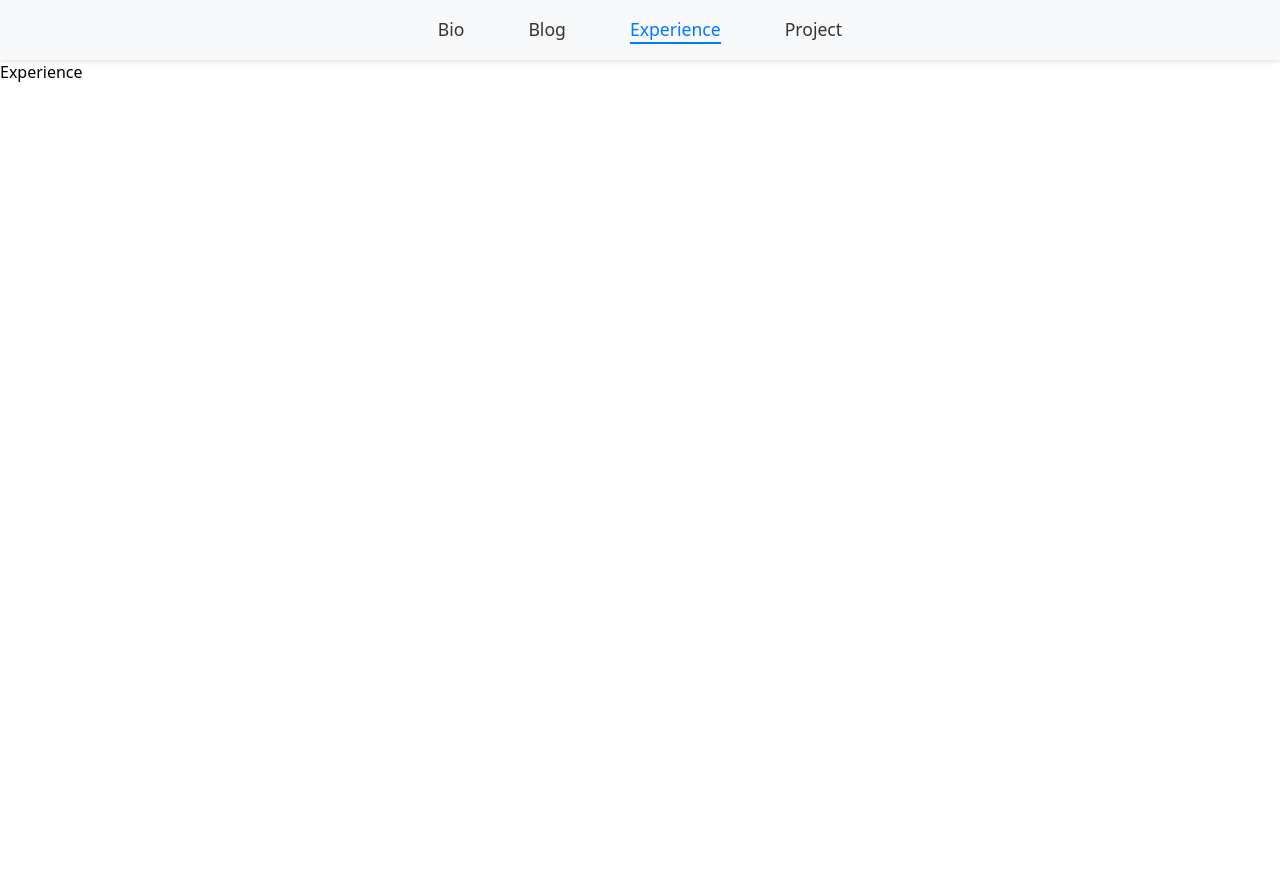
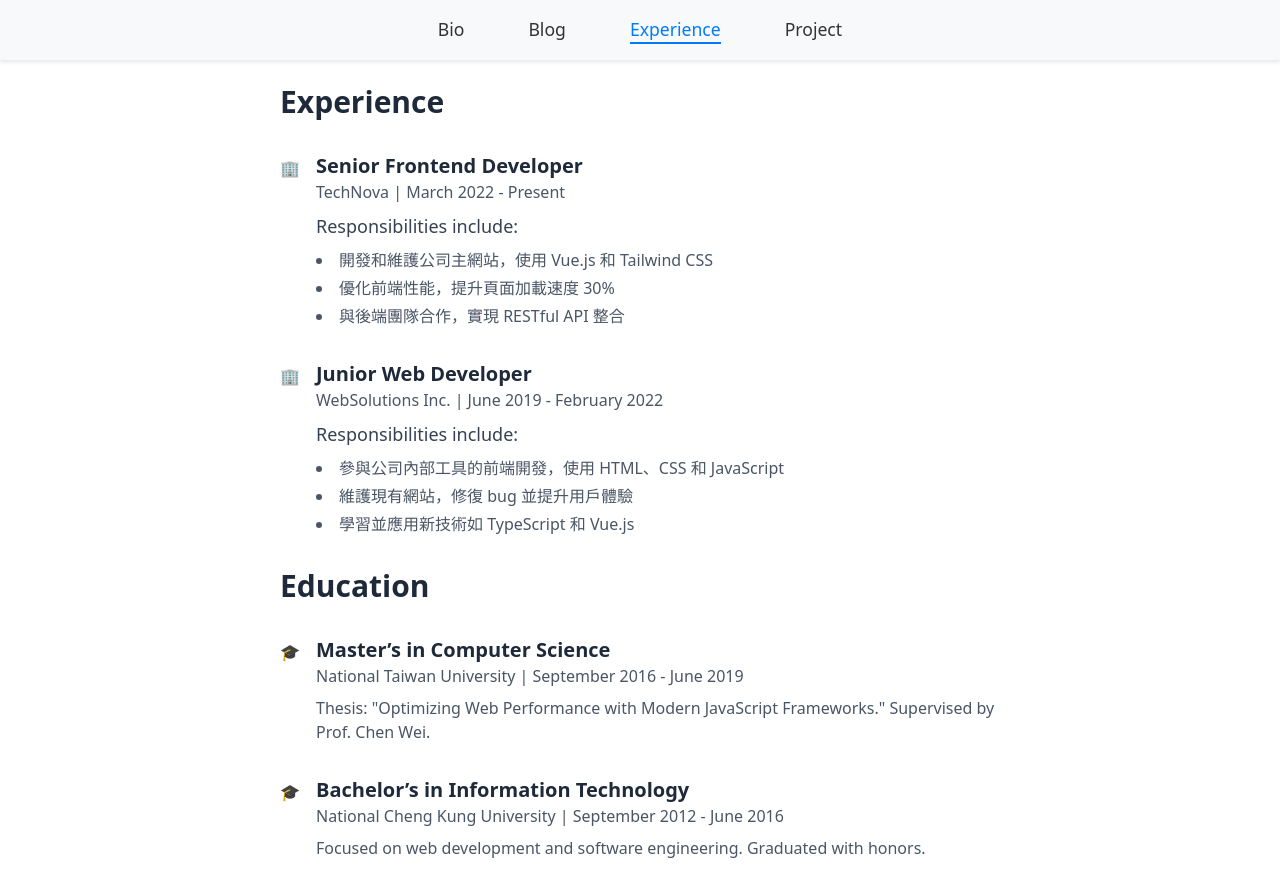
Before and after one commit to yanzzzzzzzzz/personal-website, a Vue app: page /#/experience in a window 1280 px wide. Shown: the top 896 px of the page. Before the commit the page ends 800 px from the top, so only its background shows below. Built offline with nearby package versions, Linux system fonts and the light colour scheme.

Commit message:
Add an example Experience page

```diff
--- a/src/views/Experience.vue
+++ b/src/views/Experience.vue
@@ -1,4 +1,95 @@
 <template>
-  Experience
+  <div class="max-w-3xl mx-auto p-6">
+    <h1 class="text-3xl font-bold text-gray-800 mb-8">Experience</h1>
+    <div v-for="(experience, index) in experiences" :key="index" class="mb-8">
+      <div class="flex items-start gap-4">
+        <div class="mt-1">
+          <span class="text-blue-600">🏢</span>
+        </div>
+        <div>
+          <h2 class="text-xl font-semibold text-gray-800">{{ experience.title }}</h2>
+          <p class="text-gray-600">{{ experience.company }} | {{ experience.period }}</p>
+          <h3 class="text-lg font-medium text-gray-700 mt-2">Responsibilities include:</h3>
+          <ul class="list-disc list-inside text-gray-600 mt-2 space-y-1">
+            <li v-for="(responsibility, idx) in experience.responsibilities" :key="idx">
+              {{ responsibility }}
+            </li>
+          </ul>
+        </div>
+      </div>
+    </div>
+
+    <h1 class="text-3xl font-bold text-gray-800 mb-8">Education</h1>
+    <div v-for="(education, index) in educations" :key="index" class="mb-8">
+      <div class="flex items-start gap-4">
+        <div class="mt-1">
+          <span class="text-blue-600">🎓</span>
+        </div>
+        <div>
+          <h2 class="text-xl font-semibold text-gray-800">{{ education.title }}</h2>
+          <p class="text-gray-600">{{ education.institution }} | {{ education.period }}</p>
+          <p class="text-gray-600 mt-2">{{ education.description }}</p>
+        </div>
+      </div>
+    </div>
+  </div>
 </template>
-<script setup lang="ts"></script>
+
+<script setup lang="ts">
+import { ref } from 'vue'
+
+interface Experience {
+  title: string
+  company: string
+  period: string
+  responsibilities: string[]
+}
+
+interface Education {
+  title: string
+  institution: string
+  period: string
+  description: string
+}
+
+const experiences = ref<Experience[]>([
+  {
+    title: 'Senior Frontend Developer',
+    company: 'TechNova',
+    period: 'March 2022 - Present',
+    responsibilities: [
+      '開發和維護公司主網站，使用 Vue.js 和 Tailwind CSS',
+      '優化前端性能，提升頁面加載速度 30%',
+      '與後端團隊合作，實現 RESTful API 整合'
+    ]
+  },
+  {
+    title: 'Junior Web Developer',
+    company: 'WebSolutions Inc.',
+    period: 'June 2019 - February 2022',
+    responsibilities: [
+      '參與公司內部工具的前端開發，使用 HTML、CSS 和 JavaScript',
+      '維護現有網站，修復 bug 並提升用戶體驗',
+      '學習並應用新技術如 TypeScript 和 Vue.js'
+    ]
+  }
+])
+
+const educations = ref<Education[]>([
+  {
+    title: "Master’s in Computer Science",
+    institution: 'National Taiwan University',
+    period: 'September 2016 - June 2019',
+    description: 'Thesis: "Optimizing Web Performance with Modern JavaScript Frameworks." Supervised by Prof. Chen Wei.'
+  },
+  {
+    title: "Bachelor’s in Information Technology",
+    institution: 'National Cheng Kung University',
+    period: 'September 2012 - June 2016',
+    description: 'Focused on web development and software engineering. Graduated with honors.'
+  }
+])
+</script>
+
+<style scoped>
+</style>
```
